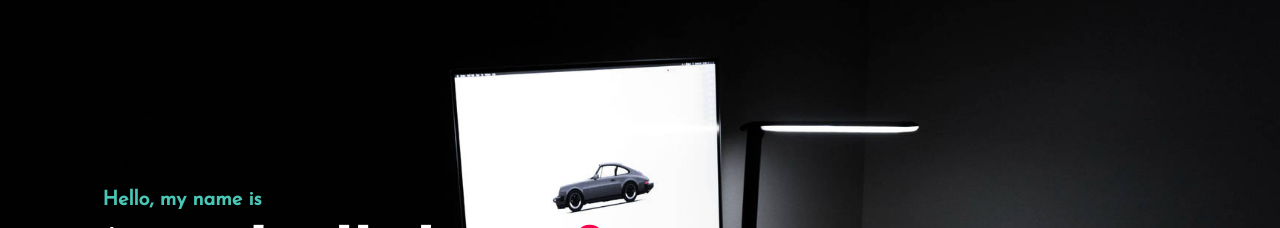
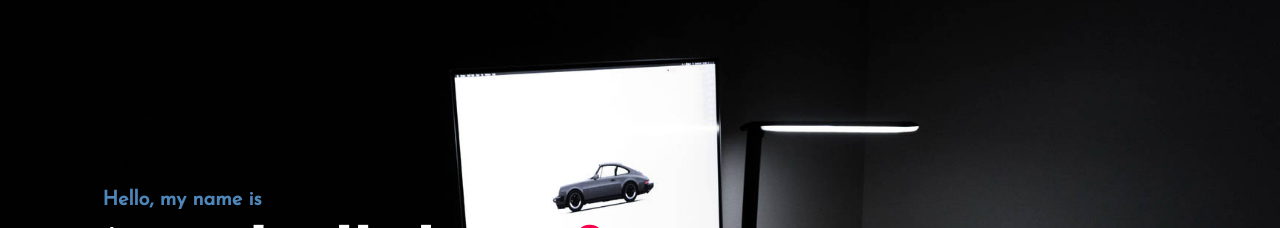
Before and after one commit to Najibullahsafi/Portfolio, a plain HTML site: page index.html in a window 1280 px wide. Shown: the part 105-333 px from the top of the page. Drawn offline with Linux system fonts and the light colour scheme; files that its build step writes are made by us from their sources.

Commit message:
new changes

```diff
--- a/style.css
+++ b/style.css
@@ -86,7 +86,7 @@ h3 {
 }
 
 h4 {
-    color: rgba(91, 247, 226, 0.8);
+    color: rgba(98, 168, 233, 0.8);
     initial-letter: 2px;
     font-size: 20px;
 }
```
